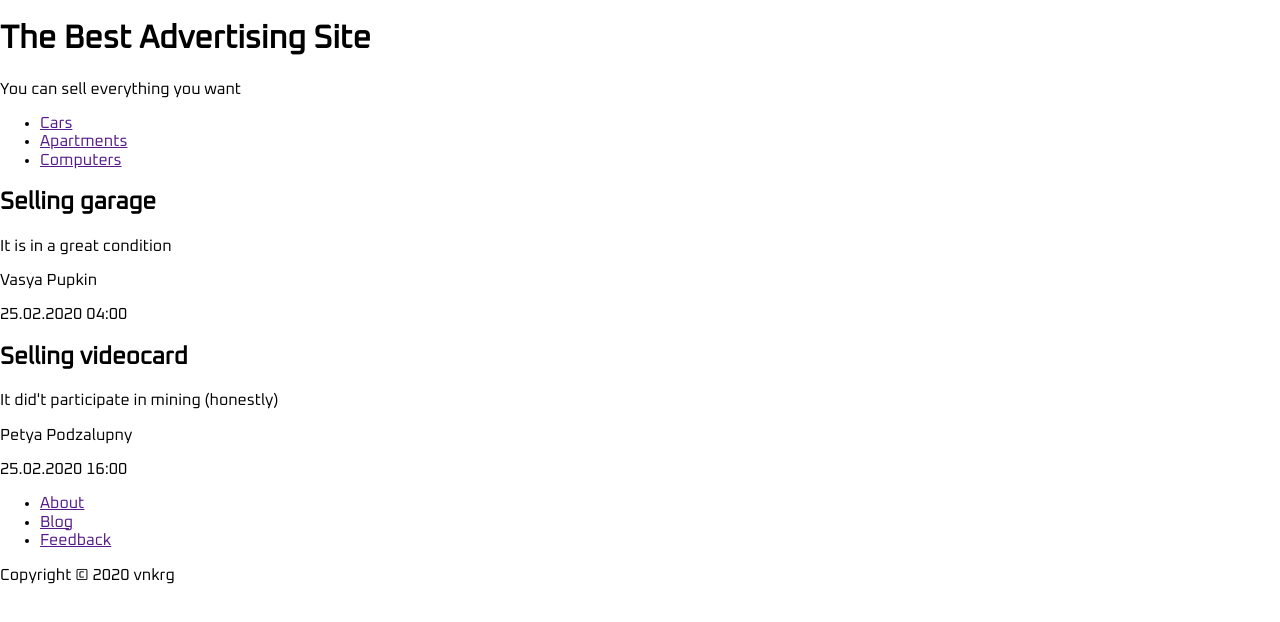
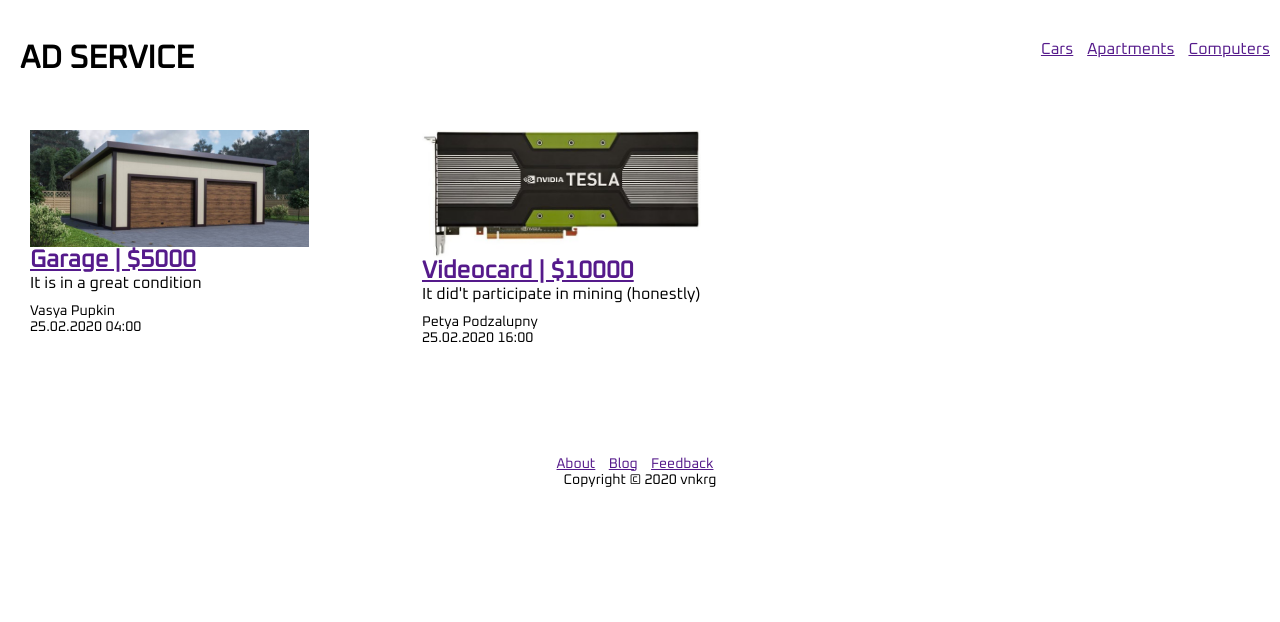
Before and after one commit to vnkrg/frontend-lab, a plain HTML site: page index.html in a window 1280 px wide. Drawn offline with Linux system fonts and the light colour scheme.

Commit message:
Release lab3

```diff
--- a/index.html
+++ b/index.html
@@ -5,7 +5,7 @@
         <meta name="viewport" content="width=device-width, initial-scale=1.0">
         <meta http-equiv="X-UA-Compatible" content="ie=edge">
 
-        <title>Advertising Site</title>
+        <title>Ad Service</title>
         <meta name="desctiption" content="Advertising Site">
         <meta name="author" content="vnkrg">
 
@@ -15,9 +15,8 @@
     </head>
     <body>
         <!-- HEADER -->
-        <header>
-            <h1>The Best Advertising Site</h1>
-            <p>You can sell everything you want</p>
+        <header class="container header">
+            <h1>AD SERVICE</h1>
             <nav>
                 <ul>
                     <li><a href="">Cars</a></li>
@@ -27,30 +26,32 @@
             </nav>
         </header>
         <!-- MAIN CONTENT -->
-        <main>
-            <article>
+        <main class="container">
+            <section class="item">
+                <img class="image" src="images/pic01.jpg" alt="" />
                 <header>
-                    <h2>Selling garage</h2>
+                    <a href=""><h2>Garage | $5000</h2></a>
                 </header>
                 <p>It is in a great condition</p>
                 <footer>
                     <p>Vasya Pupkin</p>
                     <time datatime="25.02.2020 04:00">25.02.2020 04:00</time>
                 </footer>
-            </article>
-            <article>
+            </section>
+            <section class="item">
+                <img class="image" src="images/pic02.jpg" alt="" />
                 <header>
-                    <h2>Selling videocard</h2>
+                    <a href=""><h2>Videocard | $10000</h2></a>
                 </header>
                 <p>It did't participate in mining (honestly)</p>
                 <footer>
                     <p>Petya Podzalupny</p>
                     <time datatime="25.02.2020 16:00">25.02.2020 16:00</time>
                 </footer>
-            </article>
+            </section>
         </main>
         <!-- FOOTER -->
-        <footer>
+        <footer class="container footer">
             <nav>
                 <ul>
                     <li><a href="">About</a></li>
--- a/styles.css
+++ b/styles.css
@@ -1,3 +1,51 @@
+* {
+    margin: 0;
+    padding: 0;
+}
+
 body {
     font-family: 'Oxanium', cursive;
 }
+
+li {
+    display: inline;
+    margin-right: 10px;
+}
+
+.container {
+    overflow: auto;
+    display: block;
+    margin: 20px;
+}
+
+.header h1 {
+    float: left;
+}
+
+.header nav {
+    position: absolute;
+    right: 0;
+    top: 40px;
+}
+
+.item {
+    float: left;
+    width: 30%;
+    margin: 10px;
+}
+
+.item footer {
+    margin-top: 10px;
+    font-size: 14px;
+}
+
+.item > .image {
+    display: block;
+    width: 75%;
+}
+
+.footer {
+    margin-top: 100px;
+    font-size: 14px;
+    text-align: center;
+}
```
Also changed, not shown: images/pic01.jpg (added), images/pic02.jpg (added), 1 other file.
